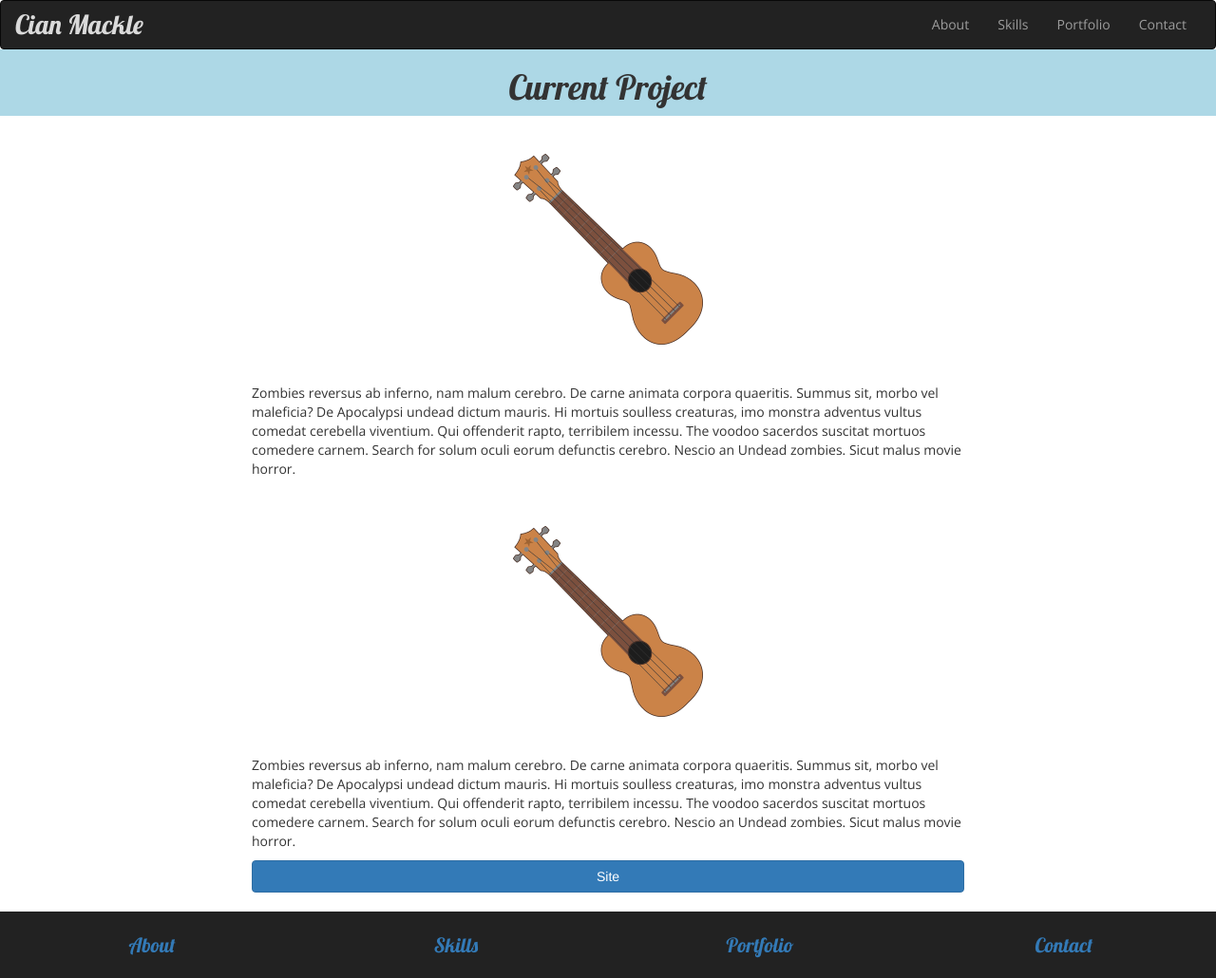
After one commit to CianM/Personal-Website, a PHP site: page /portfolio/current_project/index.php in a window 1280 px wide. The commit adds this page. Shown: the whole page at 95% size. Run offline with PHP 8.4, Linux system fonts and the light colour scheme; a stand-in replaces the project's code that opens the database connection; some libraries are stand-ins or nearby versions.

Commit message:
Add layout files for Current Project page

```diff
--- /dev/null
+++ b/portfolio/current_project/css/current_style.css
@@ -0,0 +1,34 @@
+#brand_name {
+	color: #DADADA;
+}
+
+.navbar {
+	margin-bottom: 0;
+}
+
+h1 {
+	font-family: "Lobster", cursive;
+}
+
+header{
+	background-color: lightBlue;
+}
+
+footer {
+	margin-top: 20px;
+	background-color: #222222;
+	padding-top: 20px;
+	padding-bottom: 20px;
+	font-family: "Lobster", cursive;
+	font-size: 1.5em;
+}
+
+/* Fonts */
+.lobster{
+	font-family: "Lobster", cursive;
+	font-size: 2em;
+}
+
+.open_sans {
+	font-family: "Open Sans", sans-serif;
+}
--- /dev/null
+++ b/portfolio/current_project/index.php
@@ -0,0 +1,103 @@
+<!DOCTYPE html>
+<html>
+	<head>
+		<title>Portfolio | Current Project</title>
+		<meta name="description" content="At the moment I'm working on...>
+		<meta name="keywords" content="portfolio, Cian Mackle, current">
+		<link rel="icon" href="../../images/favicon.png" type="image/png">
+		<meta name="viewport" content="width=device-width, initial-scale=1">
+		<link rel="stylesheet" href="http://maxcdn.bootstrapcdn.com/bootstrap/3.3.5/css/bootstrap.min.css">
+		<link href="https://fonts.googleapis.com/css?family=Lobster" rel="stylesheet" type="text/css">
+		<link href='https://fonts.googleapis.com/css?family=Open+Sans' rel='stylesheet' type='text/css'>
+		<link rel="stylesheet" href="css/current_style.css">
+	</head>
+	<body>
+
+		<nav class="navbar navbar-default navbar-inverse">
+		  <div class="container-fluid">
+			<div class="navbar-header">
+			  <button type="button" class="navbar-toggle collapsed" data-toggle="collapse" data-target="#bs-example-navbar-collapse-1" aria-expanded="false">
+				<span class="sr-only">Toggle navigation</span>
+				<span class="icon-bar"></span>
+				<span class="icon-bar"></span>
+				<span class="icon-bar"></span>
+			  </button>
+			  <a id="brand_name" class="navbar-brand lobster" href="../../index.php">Cian Mackle</a>
+			</div>
+			<div class="collapse navbar-collapse" id="bs-example-navbar-collapse-1">
+			  <ul class="nav navbar-nav navbar-right text-center open_sans">
+				<li><a href="../../index.php#about">About</a></li>
+				<li role="separator" class="nav-divider"></li>
+				<li><a href="../../index.php#skills">Skills</a></li>
+				<li role="separator" class="nav-divider"></li>
+				<li><a href="../../index.php#portfolio">Portfolio</a></li>
+				<li role="separator" class="nav-divider"></li>
+				<li><a href="../../index.php#contact">Contact</a></li>
+			  </ul>
+			</div><!-- /.navbar-collapse -->
+		  </div><!-- /.container -->
+		</nav>
+
+		<header class="container-fluid text-center">
+			<h1>Current Project</h1>
+		</header>
+
+		<section class="container">
+			<img class="img-responsive center-block" src="images/placeholder.png">
+			<div class="row">
+				<div class="col-md-offset-2 col-md-8 col-xs-12">
+					<p class="open_sans">
+						Zombies reversus ab inferno, nam malum cerebro. De carne animata corpora quaeritis. Summus sit, morbo vel maleficia?
+						De Apocalypsi undead dictum mauris. Hi mortuis soulless creaturas, imo monstra adventus vultus comedat cerebella viventium.
+						Qui offenderit rapto, terribilem incessu. The voodoo sacerdos suscitat mortuos comedere carnem. Search for solum oculi eorum
+						defunctis cerebro. Nescio an Undead zombies. Sicut malus movie horror.
+					</p>
+				</div>
+			</div>
+
+			<img class="img-responsive center-block" src="images/placeholder.png">
+			<div class="row">
+				<div class="col-md-offset-2 col-md-8 col-xs-12">
+					<p class="open_sans">
+						Zombies reversus ab inferno, nam malum cerebro. De carne animata corpora quaeritis. Summus sit, morbo vel maleficia?
+						De Apocalypsi undead dictum mauris. Hi mortuis soulless creaturas, imo monstra adventus vultus comedat cerebella viventium.
+						Qui offenderit rapto, terribilem incessu. The voodoo sacerdos suscitat mortuos comedere carnem. Search for solum oculi eorum
+						defunctis cerebro. Nescio an Undead zombies. Sicut malus movie horror.
+					</p>
+				</div>
+			</div>
+
+			<div class="row">
+				<div class="col-md-offset-2 col-md-8 col-xs-12">
+					<a class="btn btn-primary center-block" href="site/index.php">Site</a>
+				</div>
+			</div>
+		</section>
+
+
+
+
+		<footer class="container-fluid">
+			<nav class="row text-center">
+				<div class="col-xs-3">
+					<a href="../../index.php#about">About</a>
+				</div>
+				<div class="col-xs-3">
+					<a href="../../index.php#skills">Skills</a>
+				</div>
+				<div class="col-xs-3">
+					<a href="../../index.php#portfolio">Portfolio</a>
+				</div>
+				<div class="col-xs-3">
+					<a href="../../index.php#contact">Contact</a>
+				</div>
+			</nav><!-- /row -->
+		</footer><!-- /container -->
+
+
+		<!-- Scripts ========== -->
+		<script src="https://ajax.googleapis.com/ajax/libs/jquery/1.11.3/jquery.min.js"></script>
+		<script src="http://maxcdn.bootstrapcdn.com/bootstrap/3.3.5/js/bootstrap.min.js"></script>
+
+	</body>
+</html>
```
Also changed, not shown: index.php (+7 -2 lines), images/future/wordpress.png (added), images/improving/gulp.png (added), portfolio/current_project/images/placeholder.png (added).
